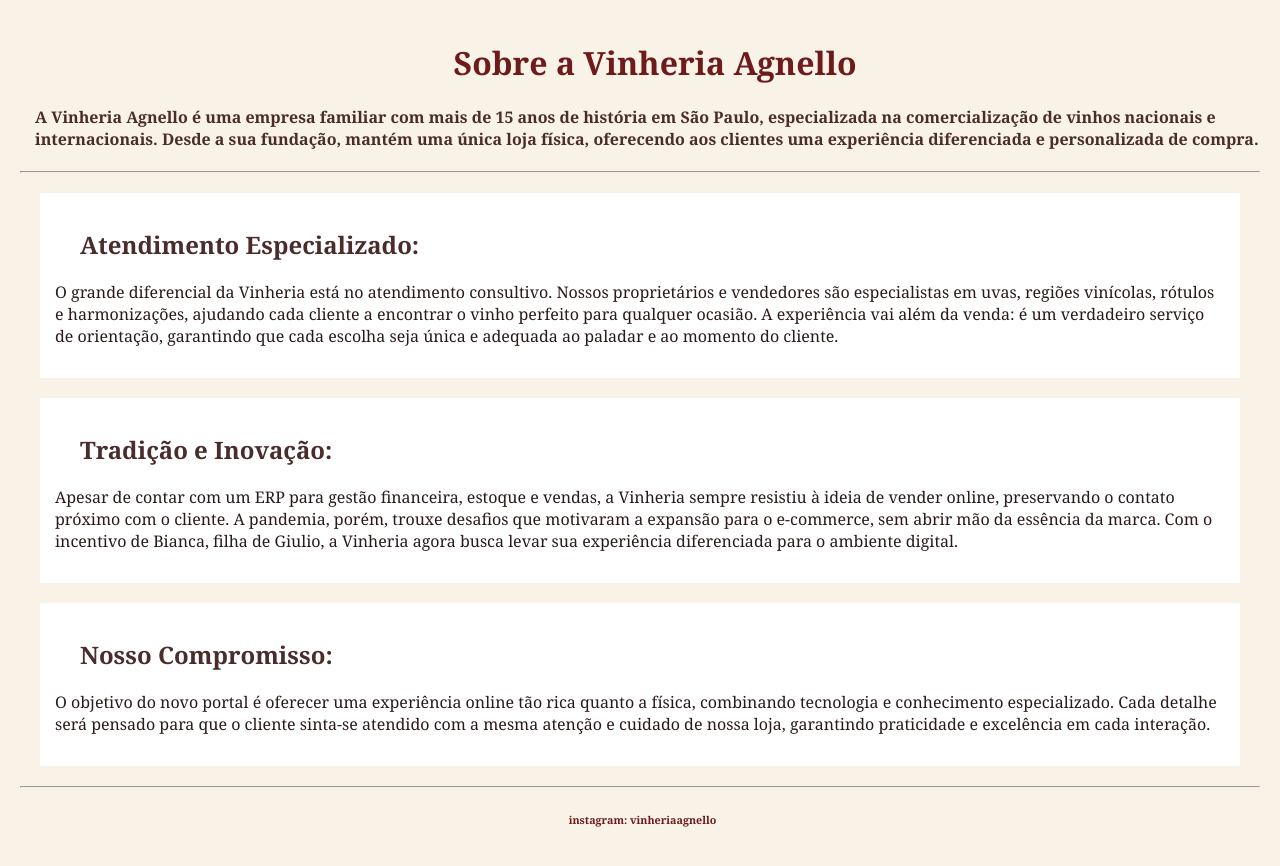
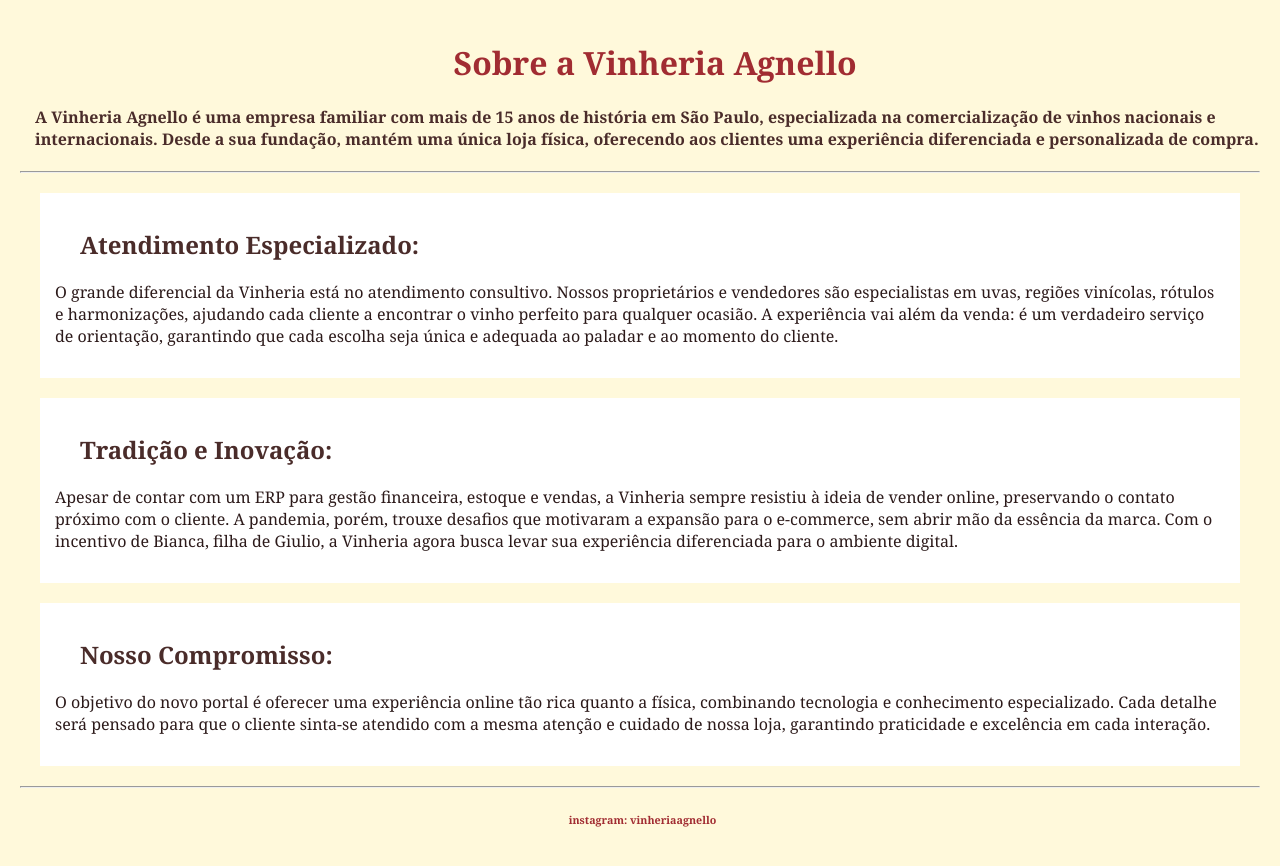
Before and after one commit to Maluboucinhas/CP1-VinheriaAgnello-FrontEnd, a plain HTML site: page pages/história.html in a window 1280 px wide. Drawn offline with Linux system fonts and the light colour scheme.

Commit message:
Adicionando pasta de imagens, trocando cor css

```diff
--- a/styles/style.css
+++ b/styles/style.css
@@ -1,6 +1,6 @@
 body {
       font-family: "Georgia", serif;
-      background-color: #f9f2e6;
+      background-color: #fff9db;
       color: #2c1a1a;
       margin: 0;
       padding: 20px;
@@ -8,7 +8,7 @@ body {
 
     h1 {
       text-align: center;
-      color: #6d1b1b;
+      color: #a12c32;
       margin-left: 30px;
     }
 
@@ -34,7 +34,7 @@ body {
 
     h6 {
       text-align: center;
-      color: #6d1b1b;
+      color: #a12c32;
       margin-left: 5px;
     }
 
```
